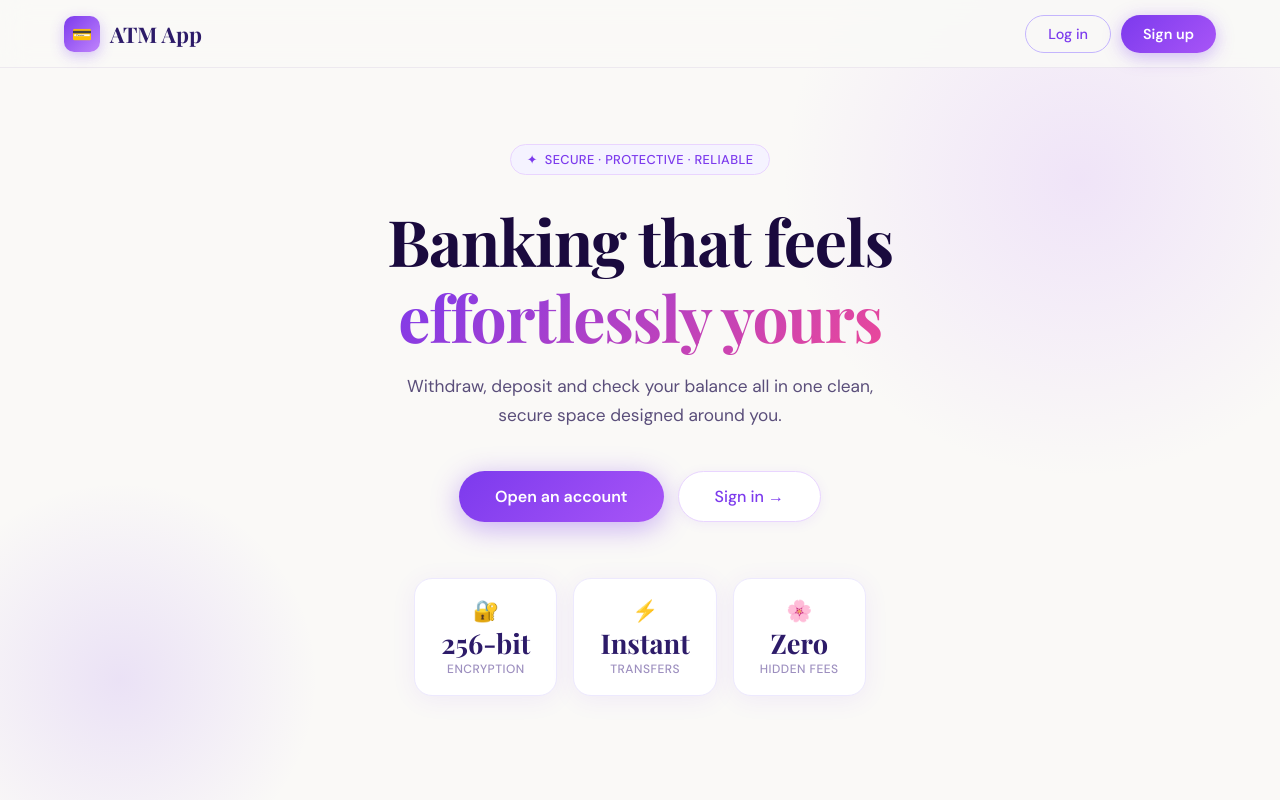
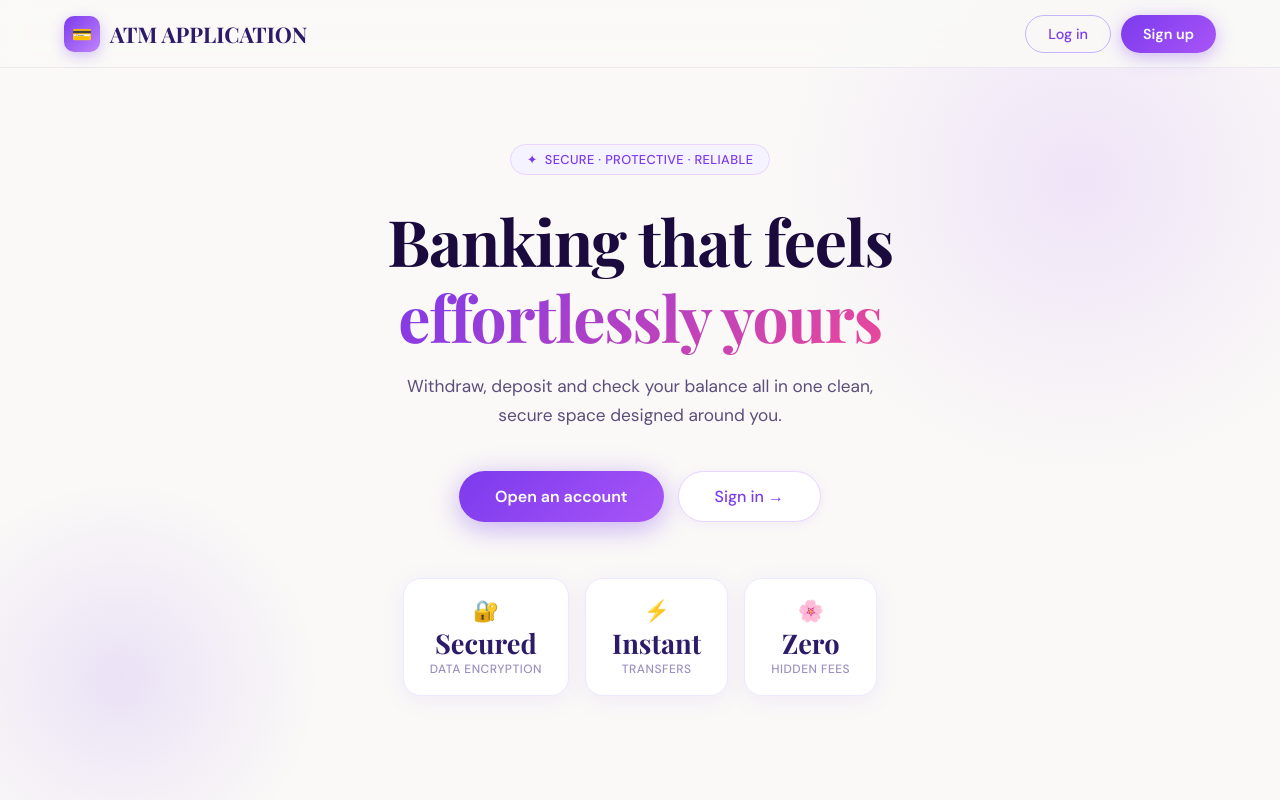
Before and after one commit to Dharssigakathirvel/atm-app, a React app in the folder frontend/: page / in a window 1280 px wide. Shown: the top 800 px of the page. Built offline with nearby package versions, Linux system fonts and the light colour scheme; the HTML template or start-up script is replaced by a standard one.

Commit message:
frontend update

```diff
--- a/frontend/src/pages/Home.jsx
+++ b/frontend/src/pages/Home.jsx
@@ -421,7 +421,7 @@ export default function Home() {
       <nav className="nav">
         <a className="nav-logo" href="/">
           <span className="logo-icon">💳</span>
-          ATM App
+          ATM APPLICATION
         </a>
         <div className="nav-btns">
           <button className="btn-ghost" onClick={() => navigate("/login")}>Log in</button>
@@ -457,7 +457,7 @@ export default function Home() {
 
           <div className="hero-card-preview">
             {[
-              { icon: "🔐", val: "256-bit", label: "Encryption" },
+              { icon: "🔐", val: "Secured ", label: "Data Encryption" },
               { icon: "⚡", val: "Instant", label: "Transfers" },
               { icon: "🌸", val: "Zero", label: "Hidden fees" },
             ].map((s) => (
```
